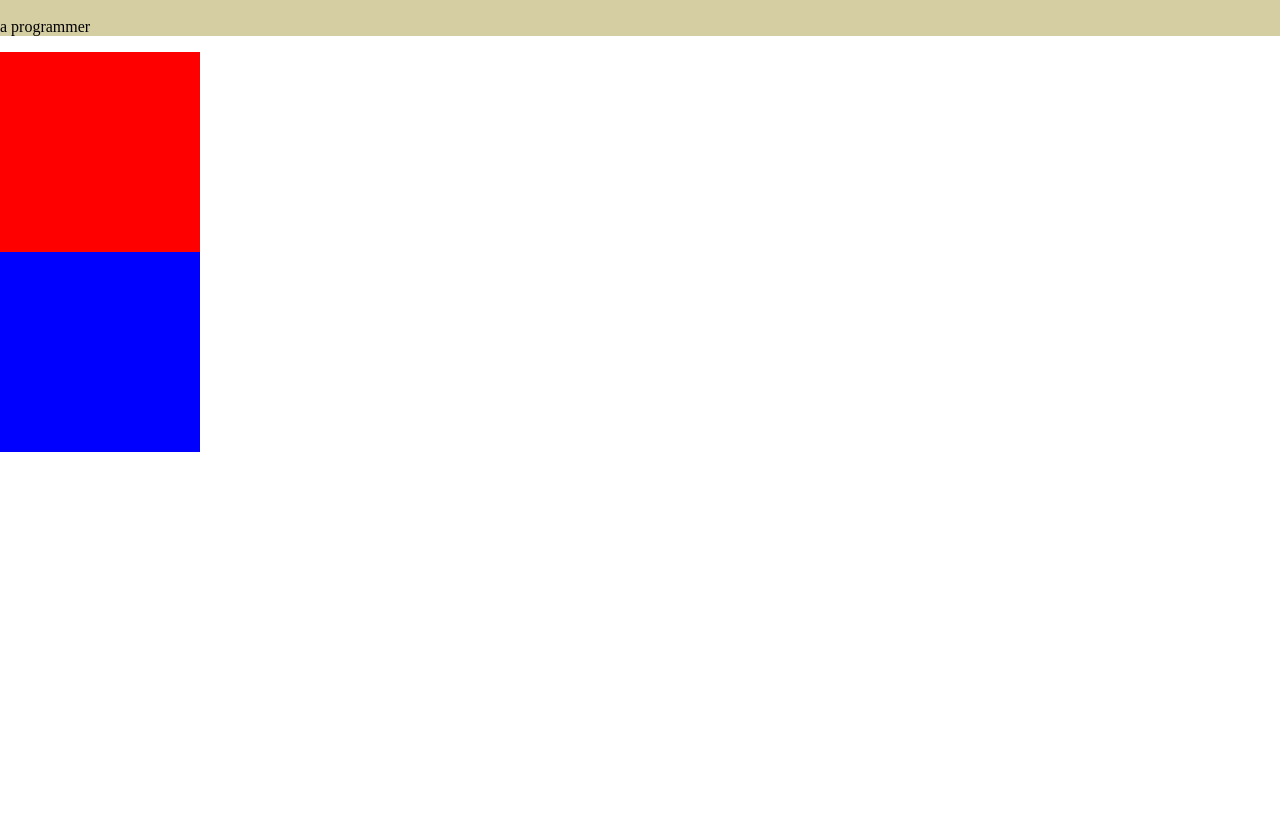
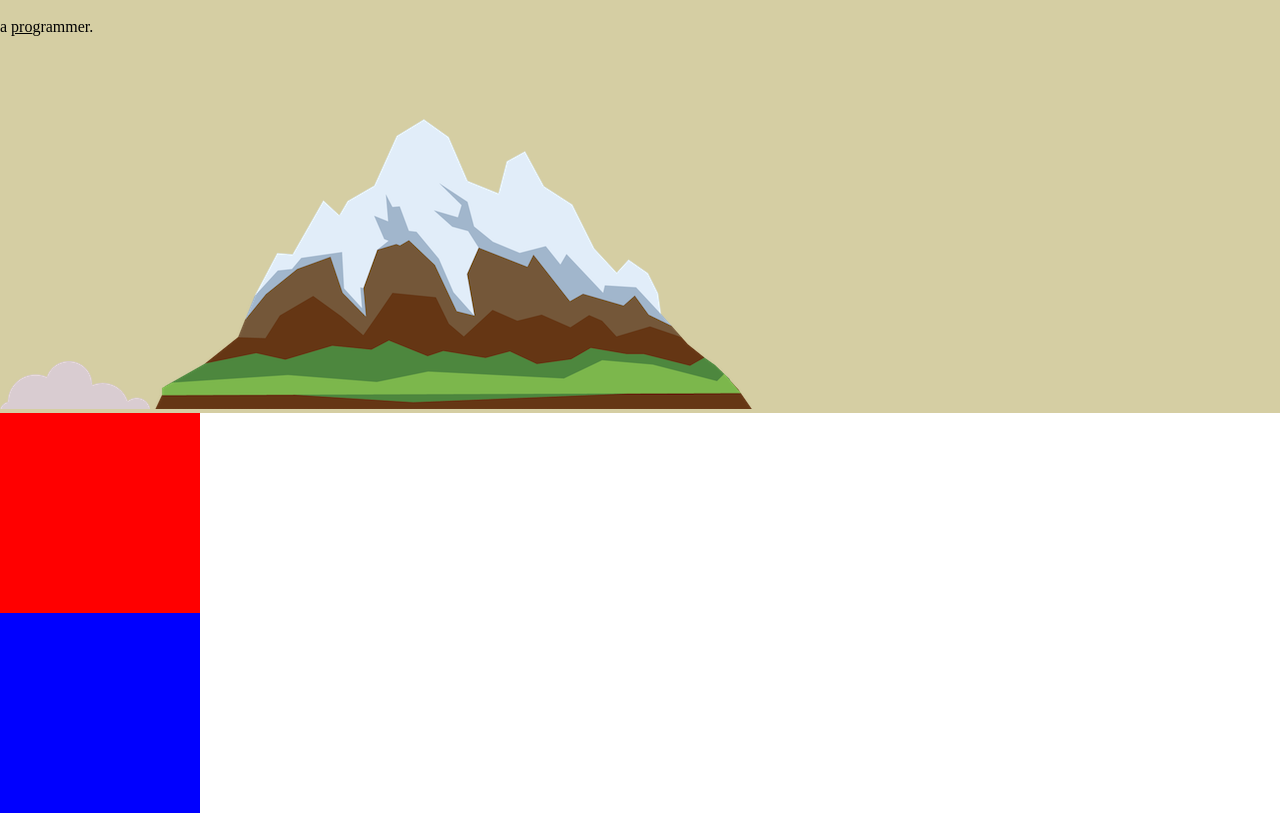
Before and after one commit to RW2023/CSS-MySite, a plain HTML site: page index.html in a window 1280 px wide. Shown: the part 92-905 px from the top of the page. Before the commit the page ends 800 px from the top, so only its background shows below. Drawn offline with Linux system fonts and the light colour scheme.

Commit message:
Got programmer to work

```diff
--- a/index.html
+++ b/index.html
@@ -12,7 +12,9 @@
     <div class="top-container">
         <img src="./src/img/cloud.png" alt="cloud image">
         <h1>I'm Ryan</h1>
-        <p>a programmer</p>
+        <p>a <span class=pro </span>pro</span>grammer.</p>
+        <img src="./src/img/cloud.png" alt="cloud image">
+        <img src="./src/img/mountain.png" alt="cloud image">
     </div>
     <div class="middle-container">
     </div>
--- a/src/css/styles.css
+++ b/src/css/styles.css
@@ -30,3 +30,7 @@ h1{
     margin-top: 0;
 
 }
+
+.pro{
+    text-decoration: underline;
+}
```
